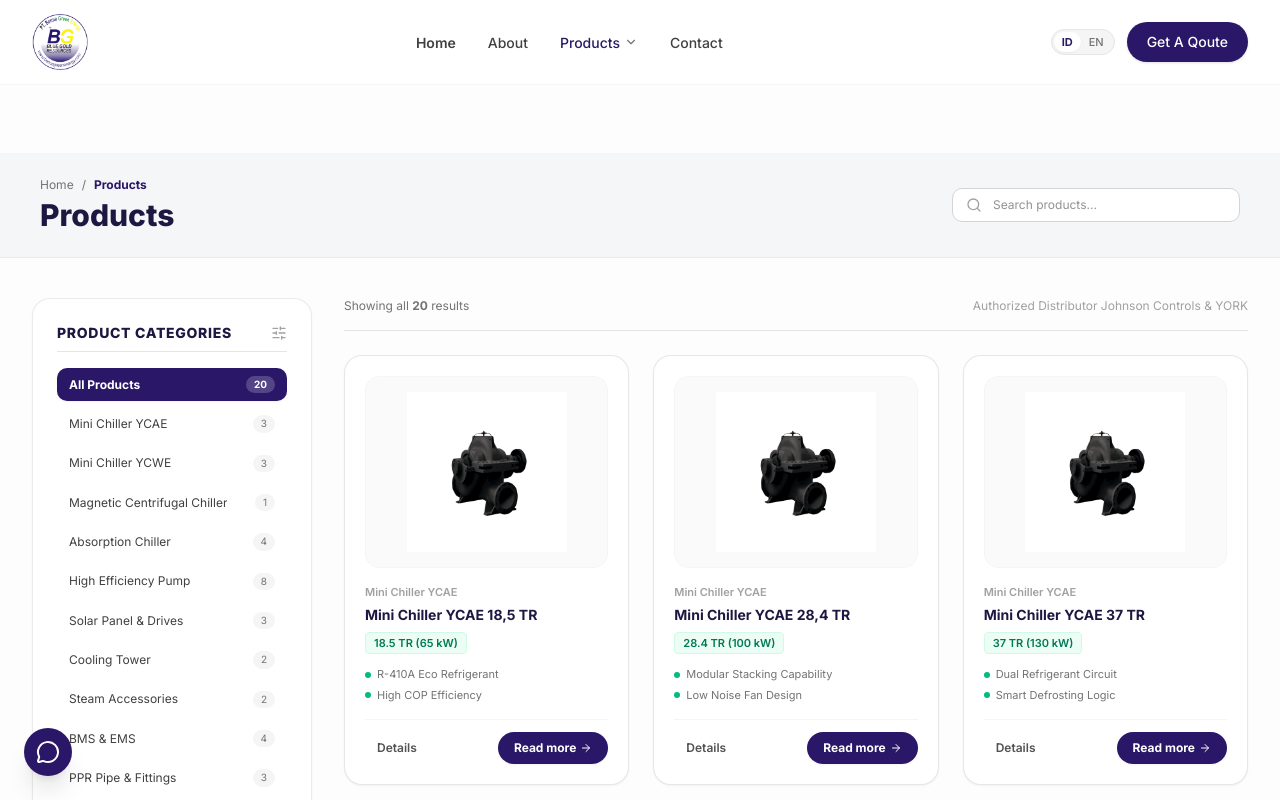
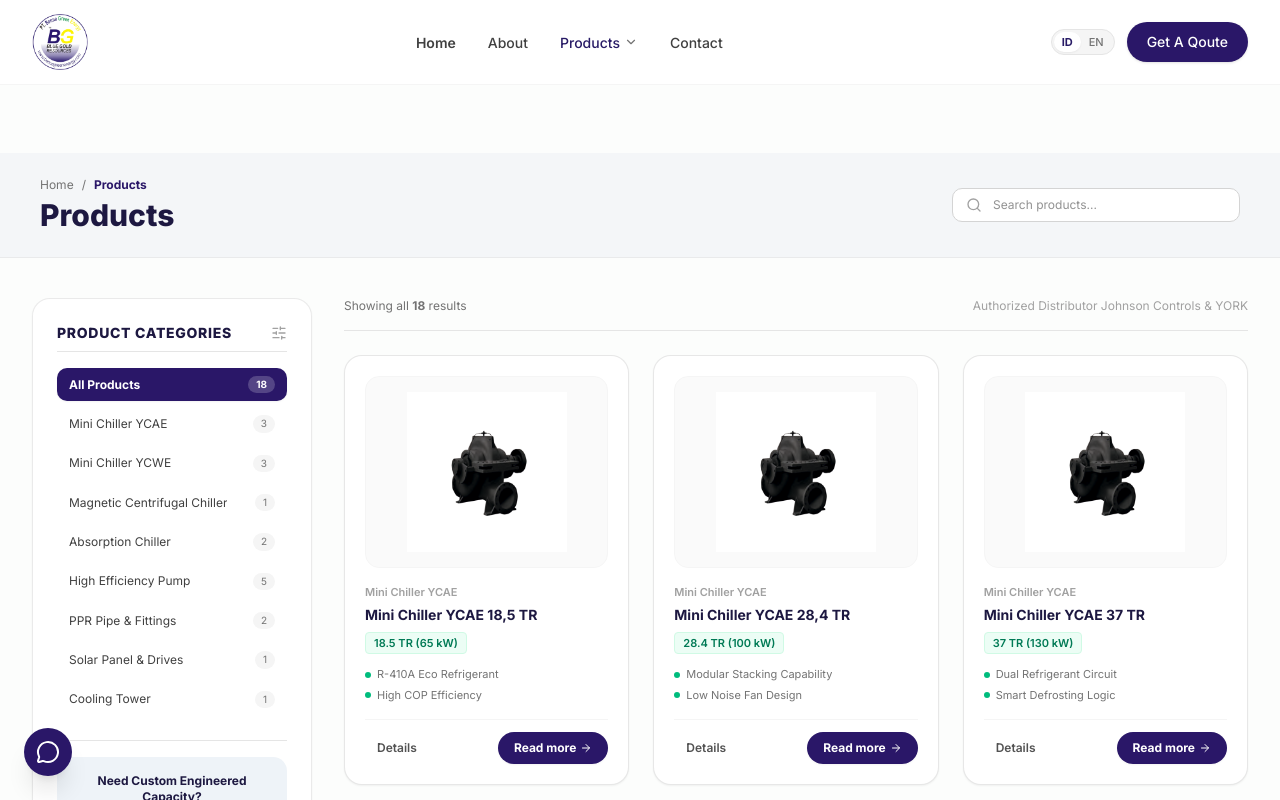
Before and after one commit to whyuardi/benuagreen, a Next.js app: page /products in a window 1280 px wide. Shown: the top 800 px of the page. Built offline with nearby package versions, Linux system fonts and the light colour scheme.

Commit message:
fix(products): remove BMS and Green Solution categories and products from products catalog

```diff
--- a/src/app/products/page.tsx
+++ b/src/app/products/page.tsx
@@ -17,18 +17,15 @@
 }
 
 const CATEGORIES = [
-  { name: "All Products", slug: "all", count: 20 },
-  { name: "Mini Chiller YCAE", slug: "mini-chiller-ycae", count: 3 },
-  { name: "Mini Chiller YCWE", slug: "mini-chiller-ycwe", count: 3 },
-  { name: "Magnetic Centrifugal Chiller", slug: "magnetic-chiller", count: 1 },
-  { name: "Absorption Chiller", slug: "absorption-chiller", count: 4 },
-  { name: "High Efficiency Pump", slug: "high-efficiency-pump", count: 8 },
-  { name: "Solar Panel & Drives", slug: "solar-panel", count: 3 },
-  { name: "Cooling Tower", slug: "cooling-tower", count: 2 },
-  { name: "Steam Accessories", slug: "steam-accessories", count: 2 },
-  { name: "BMS & EMS", slug: "bms", count: 4 },
-  { name: "PPR Pipe & Fittings", slug: "ppr-pipe-fittings", count: 3 },
-  { name: "Green Solution & Ionizer", slug: "green-solution", count: 2 },
+  { name: "All Products", slug: "all" },
+  { name: "Mini Chiller YCAE", slug: "mini-chiller-ycae" },
+  { name: "Mini Chiller YCWE", slug: "mini-chiller-ycwe" },
+  { name: "Magnetic Centrifugal Chiller", slug: "magnetic-chiller" },
+  { name: "Absorption Chiller", slug: "absorption-chiller" },
+  { name: "High Efficiency Pump", slug: "high-efficiency-pump" },
+  { name: "PPR Pipe & Fittings", slug: "ppr-pipe-fittings" },
+  { name: "Solar Panel & Drives", slug: "solar-panel" },
+  { name: "Cooling Tower", slug: "cooling-tower" },
 ];
 
 const ALL_PRODUCTS: ProductItem[] = [
@@ -81,7 +78,7 @@
     category: "Mini Chiller YCWE",
     categorySlug: "mini-chiller-ycwe",
     image: "/images/products/prod_2.png",
-    specs: ["Compact Footprint", "Independent Dual Compressor", "BMS BACnet Integration"],
+    specs: ["Compact Footprint", "Independent Dual Compressor", "Smart BACnet Integration"],
     capacity: "32 TR",
     description: "Chiller air berkinerja tinggi yang fleksibel untuk proyek retrofit ruang mekanikal terbatas.",
   },
@@ -204,28 +201,6 @@
     description: "Sambungan fitting elektrofusi bertekanan tinggi untuk penyambungan pipa berdiameter besar dengan keandalan maksimal.",
   },
 
-  // BMS & EMS
-  {
-    id: "easyio-fw8",
-    name: "EasyIO FW-8 WiFi Controller EASYIO-FW-08",
-    category: "BMS & EMS",
-    categorySlug: "bms",
-    image: "/images/products/prod_10.png",
-    specs: ["8 Universal I/O", "Dual Ethernet IP + Wi-Fi", "Embedded HTML5 Web Server"],
-    capacity: "8 I/O Points",
-    description: "Controller IoT open-protocol BACnet IP dan Modbus untuk automasi unit AHU, FCU, dan sub-metering daya.",
-  },
-  {
-    id: "easyio-fd20i",
-    name: "EasyIO FD-20i Input Modbus IO EXPANSION",
-    category: "BMS & EMS",
-    categorySlug: "bms",
-    image: "/images/products/prod_11.png",
-    specs: ["20 Universal Inputs/Outputs", "BACnet IP / MSTP Native", "MQTT Cloud Direct"],
-    capacity: "20 I/O Points",
-    description: "Unit I/O density tinggi untuk plant chiller, pompa distribusi sentral, dan ruang kontrol mekanikal.",
-  },
-
   // Solar Panel & Drives
   {
     id: "solar-drive-vfd",
@@ -334,7 +309,9 @@
                         <span className={`text-[10px] px-2 py-0.5 rounded-full ${
                           isActive ? "bg-white/20 text-white" : "bg-neutral-100 text-neutral-500"
                         }`}>
-                          {cat.count}
+                          {cat.slug === "all"
+                            ? ALL_PRODUCTS.length
+                            : ALL_PRODUCTS.filter((p) => p.categorySlug === cat.slug).length}
                         </span>
                       </button>
                     </li>
```
